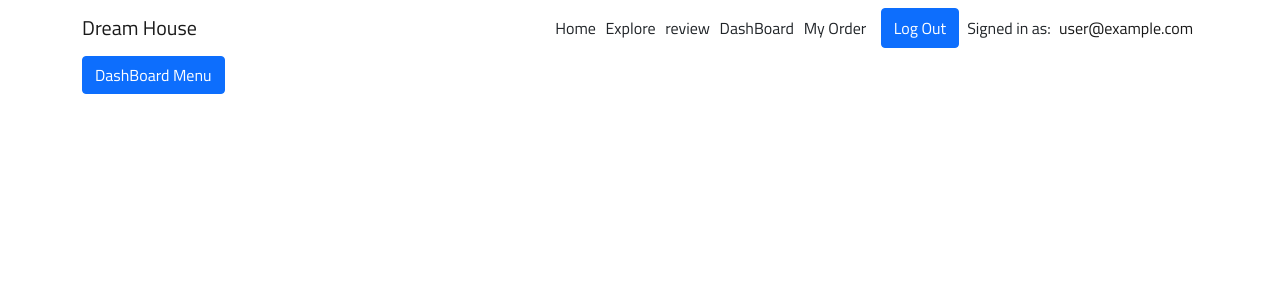
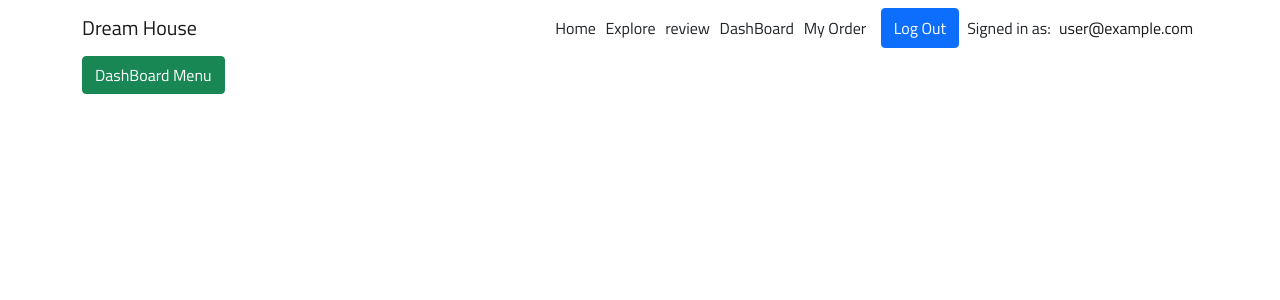
Before and after one commit to greeenOrange/dream-house, a React (Create React App) app: page /dashboard in a window 1280 px wide. Shown: the top 300 px of the page. Built offline with nearby package versions, Linux system fonts and the light colour scheme; no server answers; sample sign-in values are in the browser's storage.

Commit message:
happy commit

```diff
--- a/src/pages/Home/Home/DashBoard/DashBoard.js
+++ b/src/pages/Home/Home/DashBoard/DashBoard.js
@@ -38,7 +38,7 @@ const Dashbaord = () => {
   console.log(isAdmin);
   return (
     <div className="container">
-    <Button className="d-flex" variant="primary" onClick={handleShow}>
+    <Button className="d-flex" variant="success" onClick={handleShow}>
         DashBoard Menu
       </Button>
 
--- a/src/pages/Home/ManageAllOrder/ManageAllOrder.js
+++ b/src/pages/Home/ManageAllOrder/ManageAllOrder.js
@@ -32,7 +32,7 @@ const handleDelete = (id) => {
             <h2>Mange All Orders: {orders?.length}</h2>
             <div className='container'>
             <div className="row">
-                <div className="col-md-12 mx-auto">
+                <div className="col-md-8 mx-auto">
                 <Table striped bordered hover>
   <thead>
     <tr>
```
